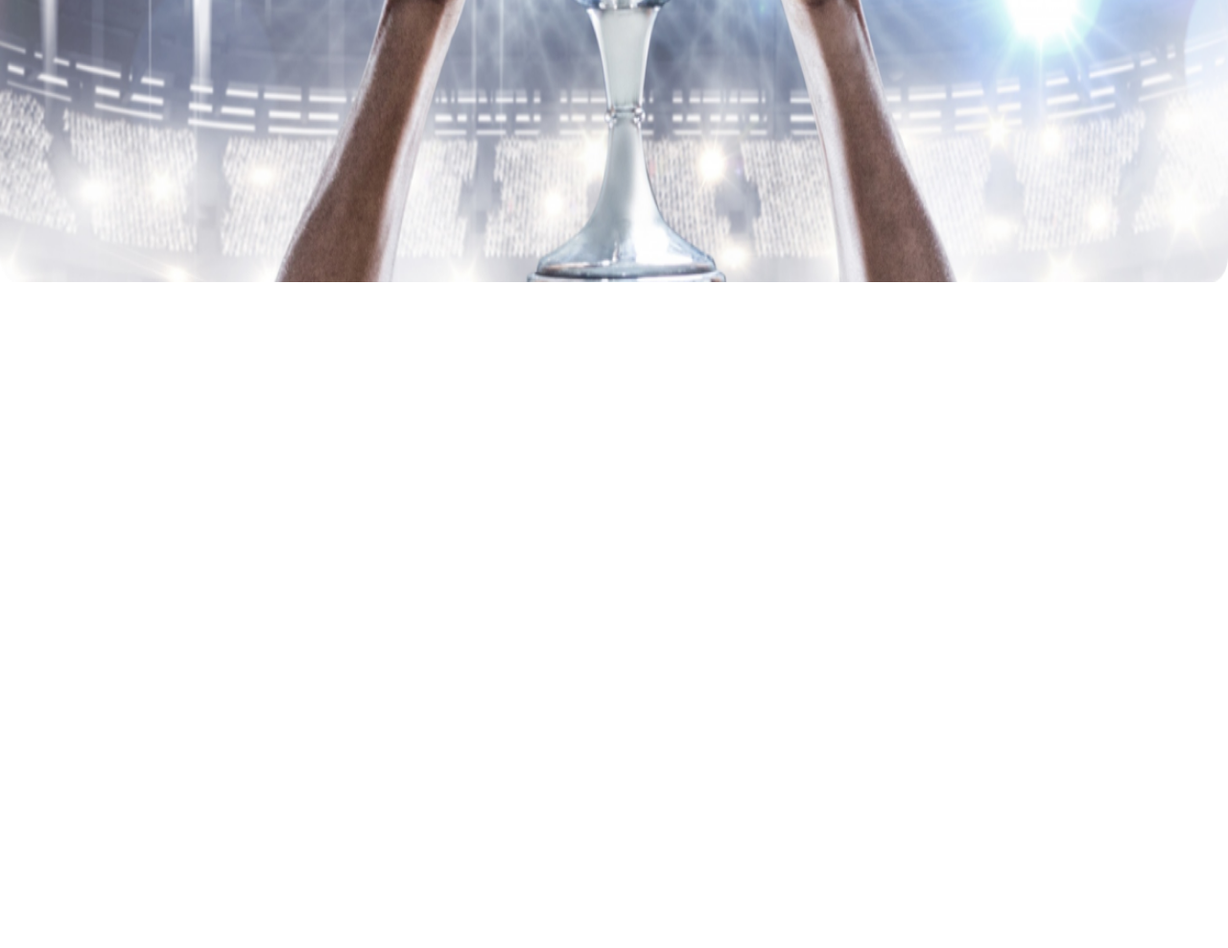
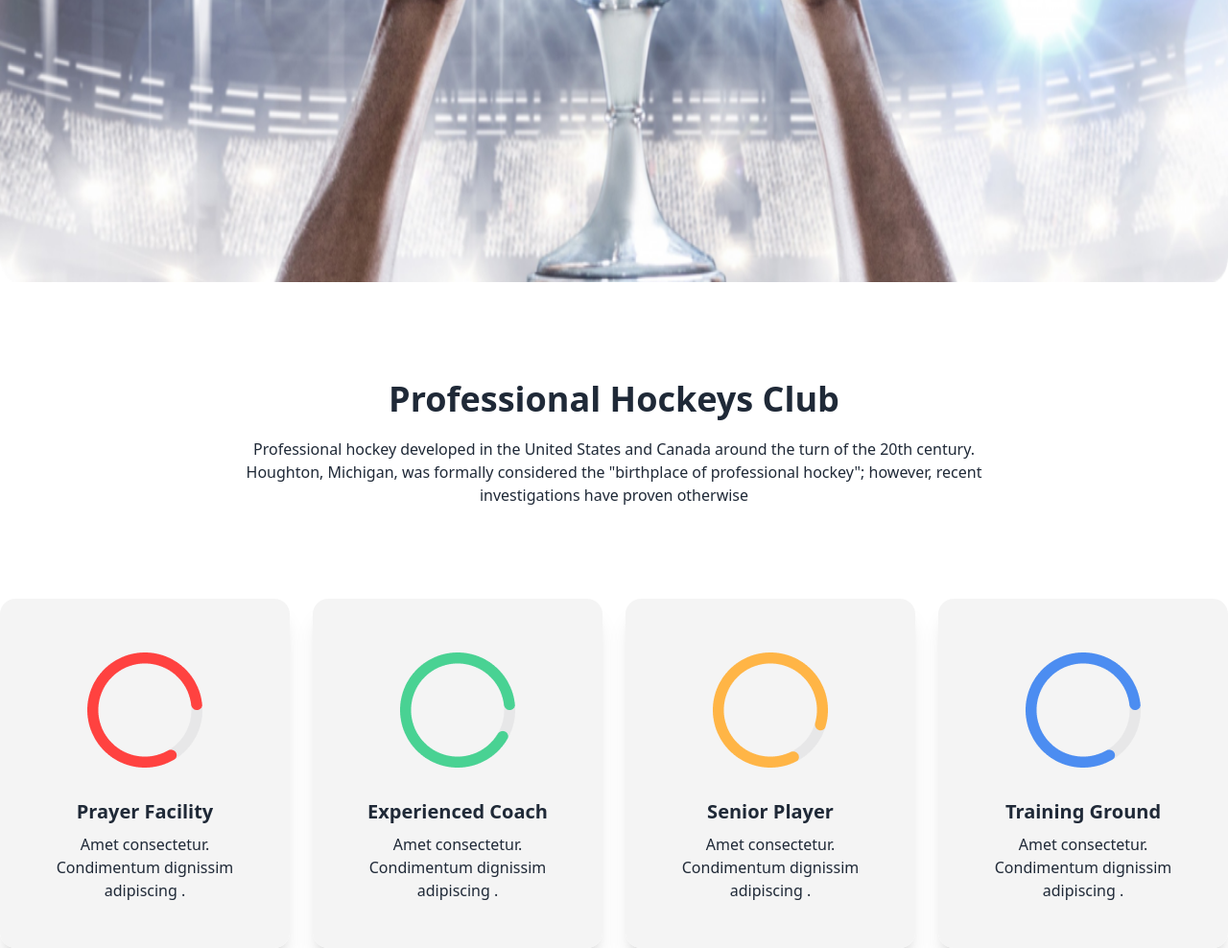
Before and after one commit to AbdullahNahid747/my3rd-assignment, a plain HTML site: page index.html in a window 1280 px wide. Shown: the part 738-1726 px from the top of the page at 96% size. Before the commit the page ends 1038 px from the top, so only its background shows below. Drawn offline with nearby package versions, Linux system fonts and the light colour scheme; grey boxes are pictures that could not be loaded.

Commit message:
Professional Hockeys Club done

```diff
--- a/index.html
+++ b/index.html
@@ -16,7 +16,8 @@
             extend: {
               colors: {
                 clifford: '#da373d',
-                'button-color': '#FF4240'
+                'button-color': '#FF4240',
+                'p-color':'#131318'
               }
             }
           }
@@ -107,12 +108,77 @@
                   </div>
             </div>
           </section>
-
     </header>
 
     <!-- main section -->
-    <main>
-
+    <main class="container mx-auto">
+        <section class="text-center my-24">
+            <h2 class="text-4xl font-extrabold mb-5">
+                Professional Hockeys Club
+            </h2>
+            <p class="text-base lg:max-w-3xl mx-auto mb-10 p-color">
+                Professional hockey developed in the United States and Canada around the turn of the 20th century. Houghton, Michigan, was formally considered the "birthplace of professional hockey"; however, recent investigations have proven otherwise
+            </p>
+        </section>
+        <!-- card container -->
+        <div class="gap-6 grid grid-cols-1 md:grid-cols-2 lg:grid-cols-4">
+            <!-- 1st card -->
+            <div class="card  p-4  bg-gradient-to-r from-[#F4F4F4] to-[#F4F4F4] shadow-xl">
+                <figure class="px-10 pt-10">
+                  <img src="other/Group 9.png" alt="Shoes" class="rounded-xl" />
+                </figure>
+                <div class="card-body items-center text-center">
+                  <h2 class="card-title text-xl font-semibold">
+                    Prayer Facility
+                </h2>
+                  <p class="text-base p-color">
+                    Amet consectetur. Condimentum dignissim adipiscing .
+                </p>
+                </div>
+              </div>
+            <!-- 2 card -->
+            <div class="card  p-4  bg-gradient-to-r from-[#F4F4F4] to-[#F4F4F4] shadow-xl">
+                <figure class="px-10 pt-10">
+                  <img src="other/Group 9 (1).png" alt="Shoes" class="rounded-xl" />
+                </figure>
+                <div class="card-body items-center text-center">
+                  <h2 class="card-title text-xl font-semibold">
+                    Experienced Coach
+                </h2>
+                  <p class="text-base p-color">
+                    Amet consectetur. Condimentum dignissim adipiscing .
+                </p>
+                </div>
+              </div>
+            <!-- 3 card -->
+            <div class="card  p-4  bg-gradient-to-r from-[#F4F4F4] to-[#F4F4F4] shadow-xl">
+                <figure class="px-10 pt-10">
+                  <img src="other/Group 9 (2).png" alt="Shoes" class="rounded-xl" />
+                </figure>
+                <div class="card-body items-center text-center">
+                  <h2 class="card-title text-xl font-semibold">
+                    Senior Player
+                </h2>
+                  <p class="text-base p-color">
+                    Amet consectetur. Condimentum dignissim adipiscing .
+                </p>
+                </div>
+              </div>
+            <!-- 4 card -->
+            <div class="card  p-4  bg-gradient-to-r from-[#F4F4F4] to-[#F4F4F4] shadow-xl">
+                <figure class="px-10 pt-10">
+                  <img src="other/Group 9 (3).png" alt="Shoes" class="rounded-xl" />
+                </figure>
+                <div class="card-body items-center text-center">
+                  <h2 class="card-title text-xl font-semibold">
+                    Training Ground
+                </h2>
+                  <p class="text-base p-color">
+                    Amet consectetur. Condimentum dignissim adipiscing .
+                </p>
+                </div>
+              </div>
+        </div>
     </main>
 
     <!-- footer section -->
```
Also changed, not shown: other/Group 9 (1).png (added), other/Group 9 (2).png (added), other/Group 9 (3).png (added), other/Group 9.png (added).
